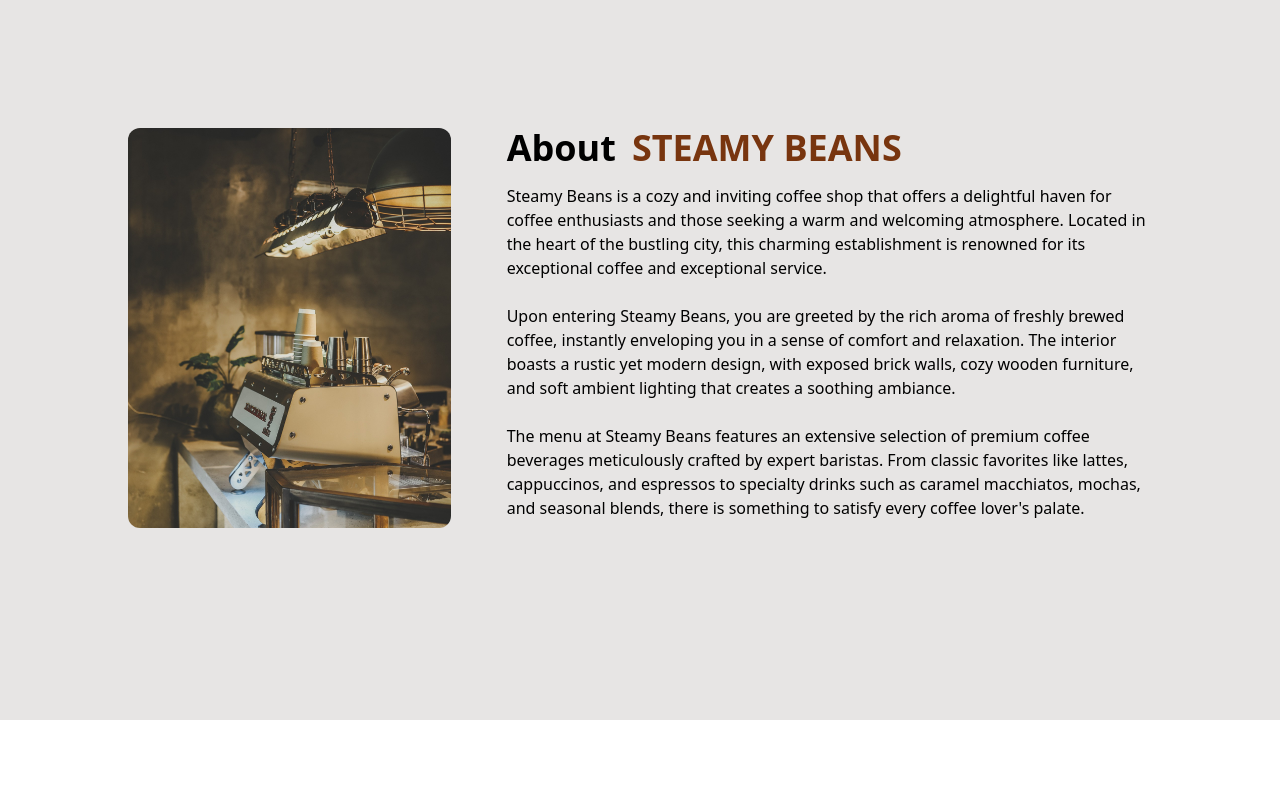
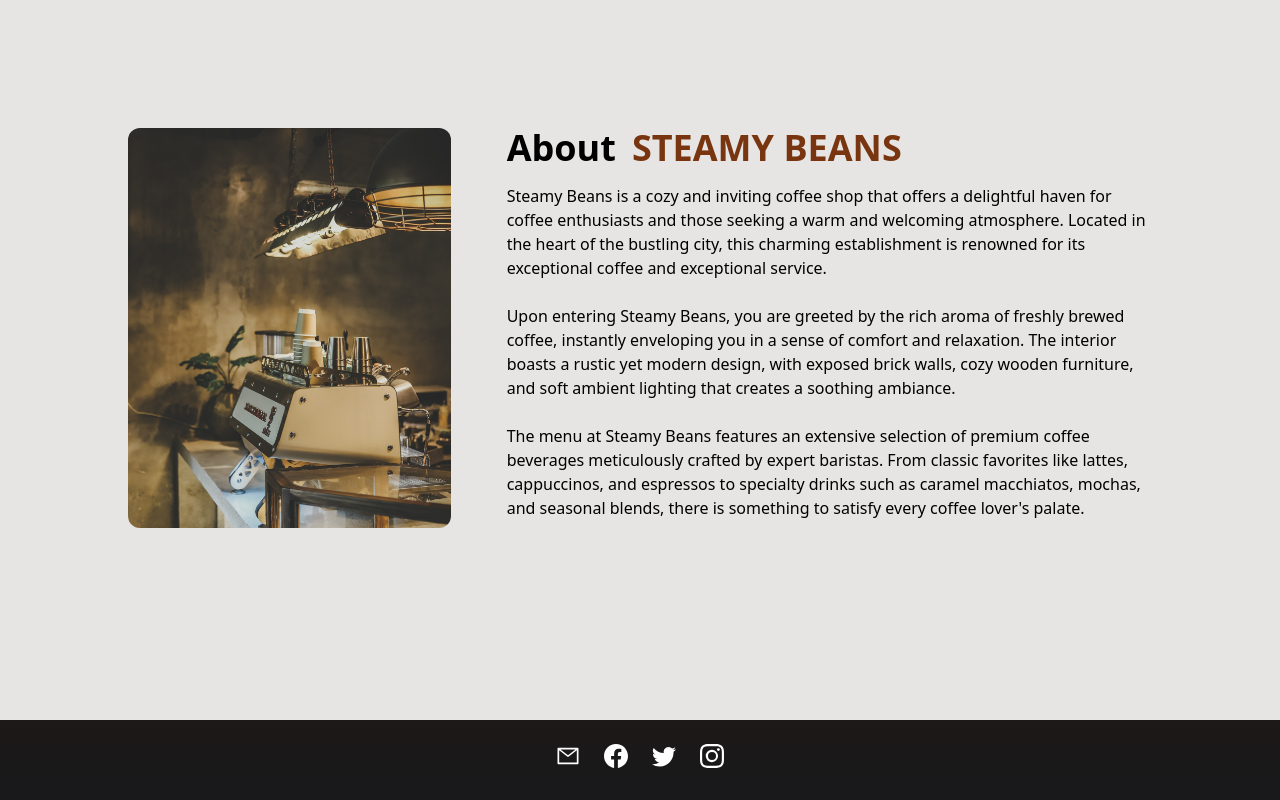
Before and after one commit to aequitaskk/cafe-next, a Next.js app: page / in a window 1280 px wide. Shown: the part 1680-2480 px from the top of the page. Before the commit the page ends 2400 px from the top, so only its background shows below. Built offline with nearby package versions, Linux system fonts and the light colour scheme.

Commit message:
create Footer

```diff
--- a/app/page.js
+++ b/app/page.js
@@ -3,6 +3,7 @@ import { Inter } from "next/font/google";
 import Top from "@/components/Top";
 import Menu from "@/components/Menu";
 import AboutUs from "@/components/AboutUs";
+import Footer from "@/components/Footer";
 
 const inter = Inter({ subsets: ["latin"] });
 
@@ -12,6 +13,7 @@ export default function Home() {
       <Top />
       <Menu />
       <AboutUs />
+      <Footer />
     </main>
   );
 }
--- /dev/null
+++ b/components/Footer.jsx
@@ -0,0 +1,29 @@
+import Link from "next/link";
+
+import { BsFacebook, BsTwitter, BsInstagram } from "react-icons/bs";
+import { AiOutlineMail } from "react-icons/ai";
+
+const Footer = () => {
+  return (
+    <footer className="bg-gradient-to-b from-stone-900 to-zinc-900 h-20">
+      <div className="justify-between">
+        <div className="flex justify-center gap-6 pt-6">
+          <Link href="/">
+            <AiOutlineMail className="text-2xl text-white" />
+          </Link>
+          <Link href="/">
+            <BsFacebook className="text-2xl text-white" />
+          </Link>
+          <Link href="/">
+            <BsTwitter className="text-2xl text-white" />
+          </Link>
+          <Link href="/">
+            <BsInstagram className="text-2xl text-white" />
+          </Link>
+        </div>
+      </div>
+    </footer>
+  );
+};
+
+export default Footer;
--- a/package.json
+++ b/package.json
@@ -17,6 +17,7 @@
     "postcss": "8.4.23",
     "react": "18.2.0",
     "react-dom": "18.2.0",
+    "react-icons": "^4.8.0",
     "tailwindcss": "3.3.2"
   }
 }
```
Also changed, not shown: 1 other file (tests, documents, lock files or other folders).
